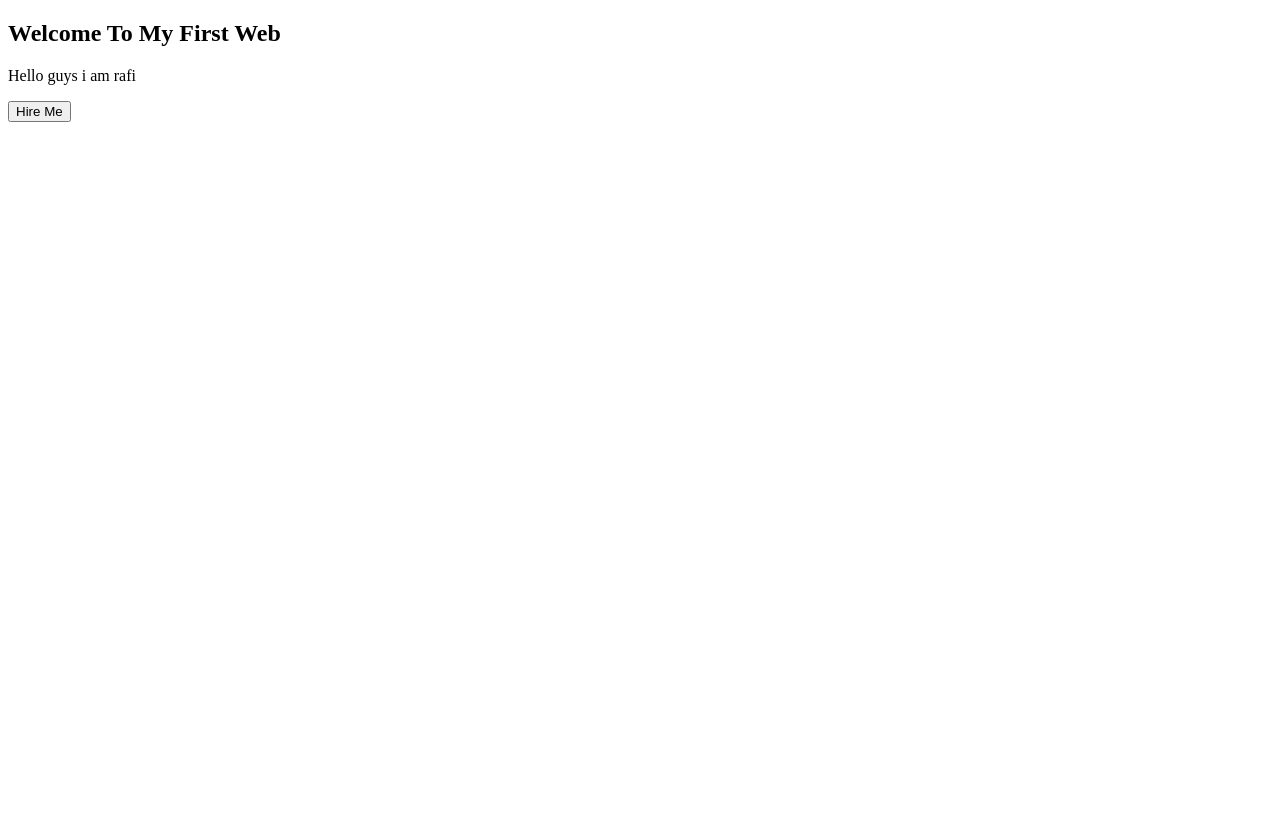
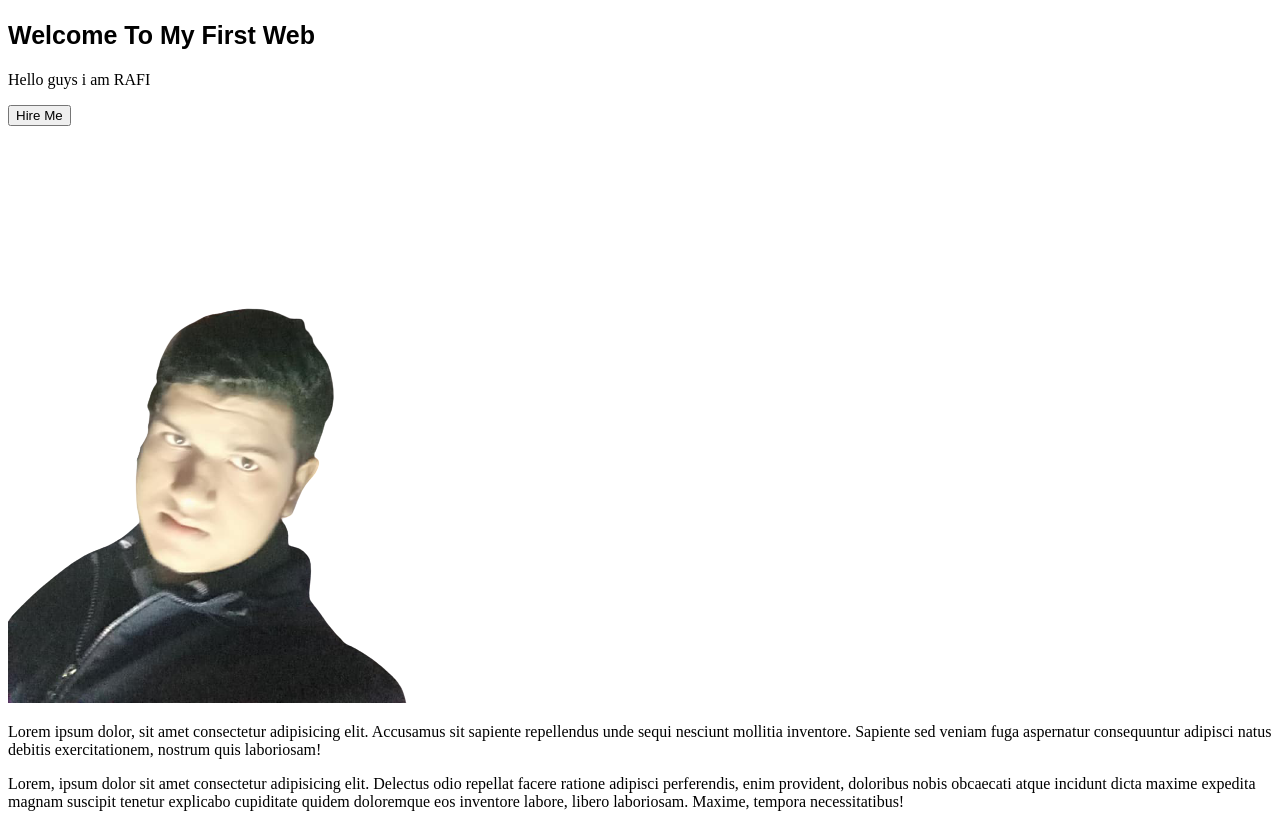
Before and after one commit to codewithrafiul/portfolio_web, a plain HTML site: page index.html in a window 1280 px wide. Before the commit the page ends 800 px from the top, so only its background shows below. Drawn offline with Linux system fonts and the light colour scheme.

Commit message:
protfolio

```diff
--- a/index.html
+++ b/index.html
@@ -4,14 +4,28 @@
     <meta charset="UTF-8">
     <meta http-equiv="X-UA-Compatible" content="IE=edge">
     <meta name="viewport" content="width=device-width, initial-scale=1.0">
-    <title>Document</title>
+    <title>Rafiul</title>
+    <link rel="shortcut icon" href="image/raf3.jpeg" type="image/x-icon">
+    <link rel="stylesheet" href="style.css">
 </head>
 <body>
-    <section>
+    <section class="top-banner">
+        <div class="first-width">
+            <h1 id="text"><b>Welcome To My First Web</b></h1>
+            <p id="para">Hello guys i am <span>RAFI</span></p>
+            <button>Hire Me</button>
+        </div>
+        <div class="second-width">
+            <img src="image/raf1-removebg-preview__1_-removebg-preview.png" alt="Pic of rafi">
+        </div>
+    </section>
+
+    <section class="second-banner">
         <div>
-            <h1><b>Welcome To My First Web</b></h1>
-            <p>Hello guys i am rafi</p>
-            <button>Hire Me</button>
+           <p>Lorem ipsum dolor, sit amet consectetur adipisicing elit. Accusamus sit sapiente repellendus unde sequi nesciunt mollitia inventore. Sapiente sed veniam fuga aspernatur consequuntur adipisci natus debitis exercitationem, nostrum quis laboriosam!</p>
+        </div>
+        <div>
+            <p>Lorem, ipsum dolor sit amet consectetur adipisicing elit. Delectus odio repellat facere ratione adipisci perferendis, enim provident, doloribus nobis obcaecati atque incidunt dicta maxime expedita magnam suscipit tenetur explicabo cupiditate quidem doloremque eos inventore labore, libero laboriosam. Maxime, tempora necessitatibus!</p>
         </div>
     </section>
 </body>
--- a/style.css
+++ b/style.css
@@ -0,0 +1,12 @@
+#text{
+    font-size: 25px;
+    font-family: Arial, Helvetica, sans-serif;
+    font-weight: 700;
+    color: black;
+}
+.first-width{
+    width: 50%;
+}
+.top-banner{
+    background-image: url();
+}
```
Also changed, not shown: image/4238568.jpg (added), image/raf1-removebg-preview__1_-removebg-preview.png (added).
